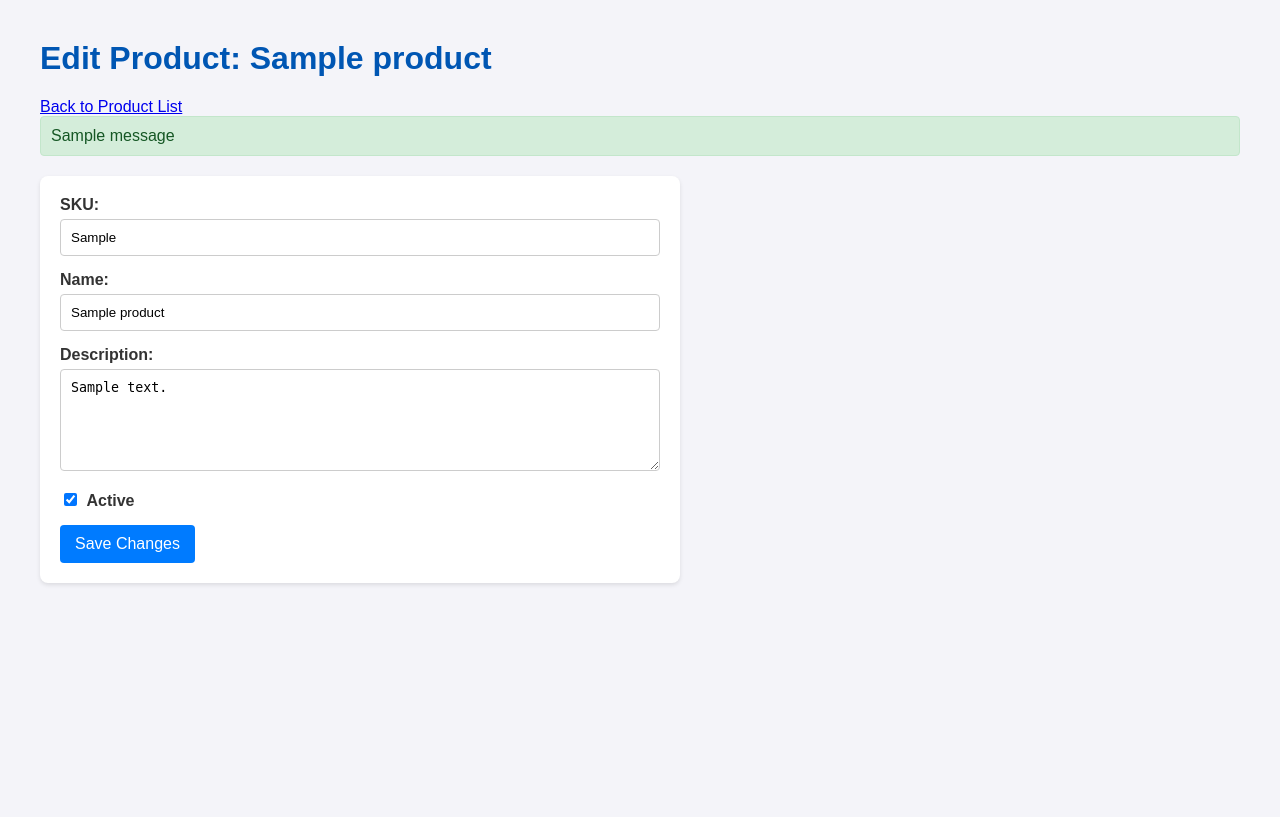
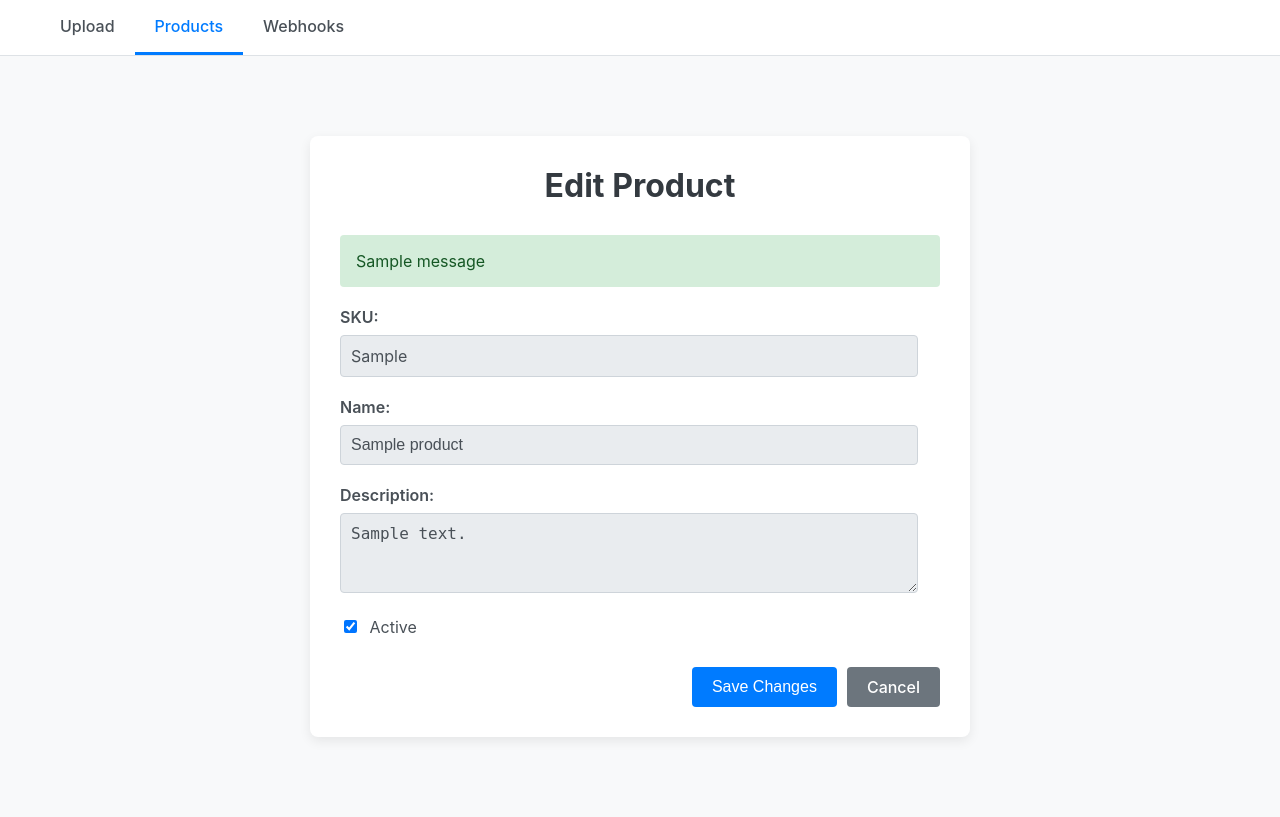
Before and after one commit to SiddhantDayal/CSVUpload, a Flask app: page /products/1/edit in a window 1280 px wide. Before the commit the page ends 585 px from the top, so only its background shows below. Run offline with Flask 3, Linux system fonts and the light colour scheme; tables that the repository leaves empty hold one stand-in row (values such as "Sample post"); one stand-in notice (Sample message) is shown.

Commit message:
chore: add Add Product Inline, Fix Some UI Bugs, persisting session so that uploading cannot be done while another upload is polling

```diff
--- a/app.py
+++ b/app.py
@@ -1,4 +1,4 @@
-from flask import Flask, render_template, request, flash, redirect, url_for, jsonify
+from flask import Flask, render_template, request, flash, redirect, url_for, jsonify, session
 from extensions import db, make_celery
 import os, uuid
 from dotenv import load_dotenv
@@ -15,7 +15,7 @@ app = Flask(__name__)
 app.config.update(
     SQLALCHEMY_DATABASE_URI=os.environ.get("DATABASE_URL", "postgresql://user:password@localhost:5432/acme"),
     UPLOAD_FOLDER=os.path.join(os.getcwd(), "uploads"),
-    SECRET_KEY=os.environ.get("SECRET_KEY", "super_secret_dev_key"),
+    SECRET_KEY=os.environ.get("SECRET_KEY", "super_secret_dev_key"), # IMPORTANT: A strong secret key is required for session security
     CELERY_BROKER_URL=os.environ.get("CELERY_BROKER_URL", "redis://localhost:6379/0"),
     CELERY_RESULT_BACKEND=os.environ.get("CELERY_RESULT_BACKEND", "redis://localhost:6379/0")
 )
@@ -45,17 +45,38 @@ def upload_csv():
     file.save(filepath)
 
     task = tasks.import_products_task.delay(filepath) # Assign the result to 'task'
+    session['upload_task_id'] = task.id
     return jsonify({"task_id": task.id})
 
 @app.route("/status/<task_id>")
 def task_status(task_id):
     task = celery.AsyncResult(task_id)
-    response_data = {'state': task.state, 'status': str(task.info)}
-    if task.state == 'PENDING':
-        response_data['status'] = 'Pending...'
-    elif task.state != 'FAILURE':
-        response_data.update(task.info)
+    response_data = {'state': task.state, 'status': task.info.get('status', 'Pending...')}
+    if 'progress' in task.info:
+        response_data['progress'] = task.info['progress']
     return jsonify(response_data)
+
+@app.route("/check-upload-status")
+def check_upload_status():
+    task_id = session.get('upload_task_id')
+    if not task_id:
+        return jsonify({"status": "no_active_upload"})
+
+    task = celery.AsyncResult(task_id)
+    response_data = {'state': task.state, 'status': task.info.get('status', 'Pending...')}
+
+    if 'progress' in task.info:
+        response_data['progress'] = task.info['progress']
+
+    if task.state in ['SUCCESS', 'FAILURE', 'REVOKED']: # Added REVOKED state for cleanup
+        session.pop('upload_task_id', None) # Clear task_id from session on completion/failure
+
+    return jsonify(response_data)
+
+@app.route("/clear-upload-session", methods=["POST"])
+def clear_upload_session():
+    session.pop('upload_task_id', None)
+    return jsonify({'success': True})
 
 # --- Product Routes ---
 @app.route("/products")
@@ -76,6 +97,82 @@ def list_products():
                            products=products,
                            active_page="products",
                            **filters)
+
+@app.route("/products/add", methods=["GET", "POST"])
+def add_product():
+    if request.method == "POST":
+        sku = request.form["sku"]
+        name = request.form["name"]
+        description = request.form["description"]
+        active = "active" in request.form
+        try:
+            product = product_repo.create(sku=sku, name=name, description=description, active=active)
+            flash(f"Product '{product.name}' added successfully!", "success")
+
+            # Dispatch webhook for product_created event (new event type)
+            payload = {
+                "event": "product_created",
+                "product_id": product.id,
+                "new_data": {
+                    "id": product.id,
+                    "sku": product.sku,
+                    "name": product.name,
+                    "description": product.description,
+                    "active": product.active
+                }
+            }
+            tasks.send_webhook_event_task.delay('product_created', payload)
+
+            return redirect(url_for("list_products"))
+        except Exception as e:
+            flash(f"Error adding product: {e}", "error")
+    return render_template("add_edit_product.html", active_page="products", title="Add Product")
+
+
+@app.route("/products/<int:product_id>/edit", methods=["GET", "POST"])
+def edit_product(product_id):
+    product = product_repo.get_by_id(product_id)
+    if request.method == "POST":
+        try:
+            update_data = {
+                "name": request.form["name"],
+                "description": request.form["description"],
+                "active": "active" in request.form
+            }
+            # Store old data before update for potential webhook payload
+            old_product_data = {
+                "id": product.id,
+                "sku": product.sku,
+                "name": product.name,
+                "description": product.description,
+                "active": product.active
+            }
+
+            product_repo.update(product, update_data)
+            flash("Product updated successfully!", "success")
+
+            # Dispatch webhook for product_updated event
+            payload = {
+                "event": "product_updated",
+                "product_id": product.id,
+                "changes": {
+                    "old_data": old_product_data,
+                    "new_data": {
+                        "id": product.id,
+                        "sku": product.sku,
+                        "name": product.name,
+                        "description": product.description,
+                        "active": product.active
+                    }
+                }
+            }
+            tasks.send_webhook_event_task.delay('product_updated', payload) # Use tasks.send_webhook_event_task
+
+            redirect_args = {k: v for k, v in request.form.items() if k not in ['name', 'description', 'active', 'sku', 'csrf_token']}
+            return redirect(url_for("list_products", **redirect_args))
+        except Exception as e:
+            flash(f"Error updating product: {e}", "error")
+    return render_template("add_edit_product.html", active_page="products", title="Edit Product", product=product)
 
 @app.route("/products/<int:product_id>/toggle-active", methods=["POST"])
 def toggle_active(product_id):
@@ -136,51 +233,6 @@ def delete_all_products():
     except Exception as e:
         flash(f"An error occurred while deleting products: {e}", "error")
     return redirect(url_for('list_products'))
-
-@app.route("/products/<int:product_id>/edit", methods=["GET", "POST"])
-def edit_product(product_id):
-    product = product_repo.get_by_id(product_id)
-    if request.method == "POST":
-        try:
-            update_data = {
-                "name": request.form["name"],
-                "description": request.form["description"],
-                "active": "active" in request.form
-            }
-            # Store old data before update for potential webhook payload
-            old_product_data = {
-                "id": product.id,
-                "sku": product.sku,
-                "name": product.name,
-                "description": product.description,
-                "active": product.active
-            }
-
-            product_repo.update(product, update_data)
-            flash("Product updated successfully!", "success")
-
-            # Dispatch webhook for product_updated event
-            payload = {
-                "event": "product_updated",
-                "product_id": product.id,
-                "changes": {
-                    "old_data": old_product_data,
-                    "new_data": {
-                        "id": product.id,
-                        "sku": product.sku,
-                        "name": product.name,
-                        "description": product.description,
-                        "active": product.active
-                    }
-                }
-            }
-            tasks.send_webhook_event_task.delay('product_updated', payload) # Use tasks.send_webhook_event_task
-
-            redirect_args = {k: v for k, v in request.form.items() if k not in ['name', 'description', 'active', 'csrf_token']}
-            return redirect(url_for("list_products", **redirect_args))
-        except Exception as e:
-            flash(f"Error updating product: {e}", "error")
-    return render_template("edit_product.html", product=product)
 
 @app.route("/products/<int:product_id>/delete", methods=["POST"])
 def delete_product(product_id):
--- /dev/null
+++ b/templates/add_edit_product.html
@@ -0,0 +1,133 @@
+{% extends "base.html" %}
+
+{% block page_styles %}
+<style>
+    .form-container {
+        background: #fff;
+        padding: 30px;
+        border-radius: 8px;
+        box-shadow: 0 4px 12px rgba(0,0,0,0.08);
+        max-width: 600px;
+        margin: 40px auto;
+    }
+    .form-container h1 {
+        margin-top: 0;
+        color: #343a40;
+        text-align: center;
+        margin-bottom: 30px;
+    }
+    .form-group {
+        margin-bottom: 20px;
+    }
+    .form-group label {
+        display: block;
+        margin-bottom: 8px;
+        font-weight: 600;
+        color: #495057;
+    }
+    .form-group input[type="text"],
+    .form-group textarea,
+    .form-group span.display-text { /* Style for non-editable text */
+        width: calc(100% - 22px);
+        padding: 10px;
+        border: 1px solid #ced4da;
+        border-radius: 4px;
+        font-size: 16px;
+        background-color: #e9ecef; /* Light grey background for non-editable */
+        color: #495057;
+        display: inline-block; /* To respect width/padding */
+        box-sizing: border-box; /* Include padding/border in width */
+    }
+    .form-group textarea {
+        resize: vertical;
+        min-height: 80px;
+    }
+    .form-group input[type="checkbox"] {
+        margin-right: 8px;
+    }
+    .form-group input[type="checkbox"] + label {
+        display: inline-block;
+        margin-bottom: 0;
+        font-weight: 400;
+    }
+    .form-actions {
+        display: flex;
+        justify-content: flex-end;
+        gap: 10px;
+        margin-top: 30px;
+    }
+    .form-actions button, .form-actions a {
+        padding: 10px 20px;
+        border-radius: 4px;
+        text-decoration: none;
+        font-size: 16px;
+        font-weight: 500;
+        cursor: pointer;
+        border: none;
+    }
+    .form-actions button[type="submit"] {
+        background-color: #007bff;
+        color: white;
+    }
+    .form-actions button[type="submit"]:hover {
+        background-color: #0056b3;
+    }
+    .form-actions .cancel-btn {
+        background-color: #6c757d;
+        color: white;
+    }
+    .form-actions .cancel-btn:hover {
+        background-color: #5a6268;
+    }
+</style>
+{% endblock %}
+
+{% block content %}
+<div class="form-container">
+    <h1>{{ title }}</h1>
+
+    {# Flash messages display #}
+    {% with messages = get_flashed_messages(with_categories=true) %}
+        {% if messages %}
+            <div class="flash-messages">
+            {% for category, message in messages %}
+                <div class="flash {{ category }}">{{ message }}</div>
+            {% endfor %}
+            </div>
+        {% endif %}
+    {% endwith %}
+
+    <form method="post">
+        {# Hidden fields to preserve search/sort/pagination state #}
+        {% for key, value in request.args.items() %}
+            <input type="hidden" name="{{ key }}" value="{{ value }}">
+        {% endfor %}
+
+        <div class="form-group">
+            <label for="sku">SKU:</label>
+            {% if product %}
+                <span id="sku" class="display-text">{{ product.sku }}</span>
+                <input type="hidden" name="sku" value="{{ product.sku }}"> {# Keep SKU in form for consistent POST data #}
+            {% else %}
+                <input type="text" id="sku" name="sku" value="" required>
+            {% endif %}
+        </div>
+        <div class="form-group">
+            <label for="name">Name:</label>
+            <input type="text" id="name" name="name" value="{{ product.name if product else '' }}" required>
+        </div>
+        <div class="form-group">
+            <label for="description">Description:</label>
+            <textarea id="description" name="description">{{ product.description if product else '' }}</textarea>
+        </div>
+        <div class="form-group">
+            <input type="checkbox" id="active" name="active" {% if product and product.active %}checked{% elif not product %}checked{% endif %}>
+            <label for="active">Active</label>
+        </div>
+        <div class="form-actions">
+            <button type="submit">Save Changes</button>
+            <a href="{{ url_for('list_products') }}" class="cancel-btn">Cancel</a>
+        </div>
+    </form>
+</div>
+{% endblock %}
--- a/templates/edit_product.html
+++ /dev/null
@@ -1,59 +0,0 @@
-<!DOCTYPE html>
-<html>
-<head>
-    <title>Edit Product</title>
-    <style>
-        body { font-family: sans-serif; margin: 40px; background-color: #f4f4f9; color: #333; }
-        h1 { color: #0056b3; }
-        form { background: #fff; padding: 20px; border-radius: 8px; box-shadow: 0 2px 4px rgba(0,0,0,0.1); width: 50%; margin-top: 20px; }
-        div { margin-bottom: 15px; }
-        label { display: block; margin-bottom: 5px; font-weight: bold; }
-        input[type="text"], textarea { width: calc(100% - 22px); padding: 10px; border: 1px solid #ccc; border-radius: 4px; }
-        textarea { resize: vertical; min-height: 80px; }
-        input[type="checkbox"] { margin-right: 5px; }
-        button { background-color: #007bff; color: white; padding: 10px 15px; border: none; border-radius: 4px; cursor: pointer; font-size: 16px; }
-        button:hover { background-color: #0056b3; }
-        .back-link { display: block; margin-top: 20px; }
-        .flash-message { margin-bottom: 15px; padding: 10px; border-radius: 4px; }
-        .flash-success { background-color: #d4edda; color: #155724; border: 1px solid #c3e6cb; }
-        .flash-error { background-color: #f8d7da; color: #721c24; border: 1px solid #f5c6cb; }
-    </style>
-</head>
-<body>
-    <h1>Edit Product: {{ product.name }}</h1>
-    <a href="{{ url_for('list_products') }}" class="back-link">Back to Product List</a>
-
-    {% with messages = get_flashed_messages(with_categories=true) %}
-        {% if messages %}
-            <div class="flash-messages">
-            {% for category, message in messages %}
-                <div class="flash-message flash-{{ category }}">{{ message }}</div>
-            {% endfor %}
-            </div>
-        {% endif %}
-    {% endwith %}
-
-    <form method="post">
-        {% for key, value in request.args.items() %}
-            <input type="hidden" name="{{ key }}" value="{{ value }}">
-        {% endfor %}
-        <div>
-            <label for="sku">SKU:</label>
-            <input type="text" id="sku" name="sku" value="{{ product.sku }}" readonly>
-        </div>
-        <div>
-            <label for="name">Name:</label>
-            <input type="text" id="name" name="name" value="{{ product.name }}" required>
-        </div>
-        <div>
-            <label for="description">Description:</label>
-            <textarea id="description" name="description">{{ product.description }}</textarea>
-        </div>
-        <div>
-            <input type="checkbox" id="active" name="active" {% if product.active %}checked{% endif %}>
-            <label for="active" style="display: inline;">Active</label>
-        </div>
-        <button type="submit">Save Changes</button>
-    </form>
-</body>
-</html>
```
Also changed, not shown: migrations/V1__initial_schema.sql (added, +29 -0 lines), repositories/product_repository.py (+7 -0 lines), templates/products.html (+1 -12 lines), templates/upload.html (+141 -51 lines), README.md (added).
